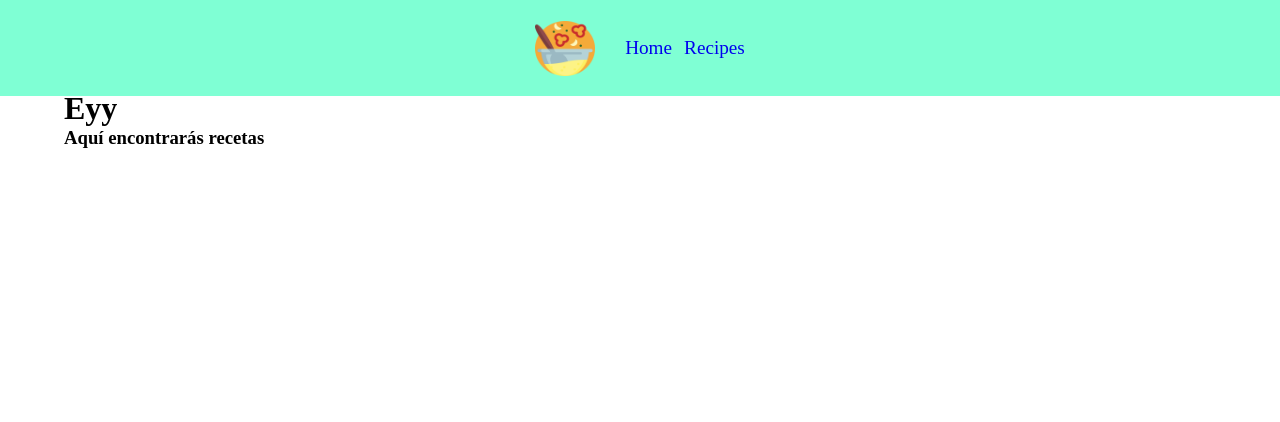
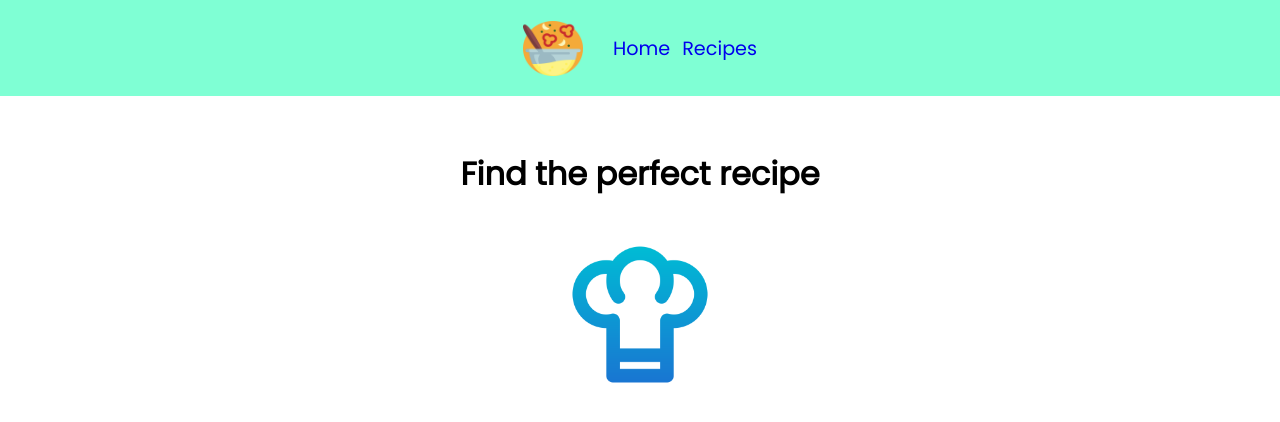
Before and after one commit to marvinccp/Nextrecipes, a Next.js app: page / in a window 1280 px wide. Shown: the top 422 px of the page. Built offline with nearby package versions, Linux system fonts and the light colour scheme.

Commit message:
Home Styles 20%

```diff
--- a/package.json
+++ b/package.json
@@ -9,7 +9,7 @@
     "lint": "next lint"
   },
   "dependencies": {
-    "@next/font": "13.1.2",
+    "@next/font": "^13.1.2",
     "eslint": "8.32.0",
     "eslint-config-next": "13.1.2",
     "next": "13.1.2",
--- a/src/pages/_app.js
+++ b/src/pages/_app.js
@@ -1,5 +1,13 @@
-import '@/styles/globals.css'
-
+import "@/styles/globals.css";
+import { Poppins } from "@next/font/google";
+const poppins = Poppins({
+  subsets: ["latin"],
+  weight: "400",
+});
 export default function App({ Component, pageProps }) {
-  return <Component {...pageProps} />
+  return (
+    <main className={poppins.className}>
+      <Component {...pageProps} />
+    </main>
+  );
 }
--- a/src/pages/index.js
+++ b/src/pages/index.js
@@ -1,13 +1,31 @@
 import BaseLayout from "./Layouts/Layout";
 import styles from '../styles/Index.module.css'
+import Image from "next/image";
+import Link from "next/link";
+
 
 export default function Home() {
   return (
     <>
-      <BaseLayout title={'Home'} />
+      <BaseLayout title={"Home"} />
       <main className={styles.index_container}>
-        <h1>Eyy</h1>
-        <h3>Aquí encontrarás recetas</h3>
+        <h1>Find the perfect recipe</h1>
+        <div className={styles.image_container}>
+          <Link href={'/recipes/'}>
+            <Image
+              className={styles.image}
+              src={"/images/chef2.png"}
+              alt={"recipes-logo-app"}
+              width={800}
+              height={800}
+              style={{
+                maxWidth: "100%",
+                height: "auto",
+              }}
+              priority={true}
+            />
+          </Link>
+        </div>
       </main>
     </>
   );
--- a/src/styles/Index.module.css
+++ b/src/styles/Index.module.css
@@ -1,4 +1,14 @@
 .index_container{
-    margin:  90px auto 0 auto;
+    margin:  150px auto 0 auto;
     max-width: 90%;
+    display: flex;
+    justify-content: center;
+    align-items: center;
+    flex-direction: column;
 }
+.image_container{
+    max-width: 15%;
+    margin: 30px 0 0 0;
+    border-radius: 50%;
+    padding: 5px;
+}
```
Also changed, not shown: public/images/chef2.png (added), 1 other file (tests, documents, lock files or other folders).
